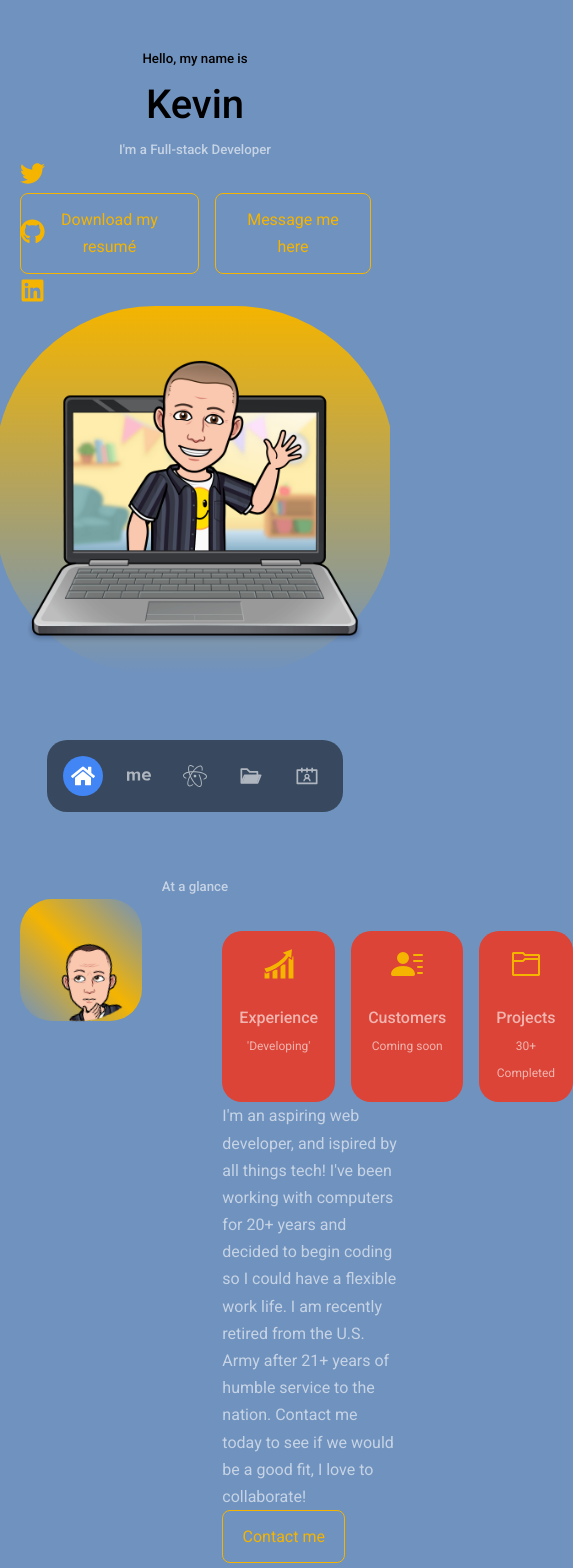
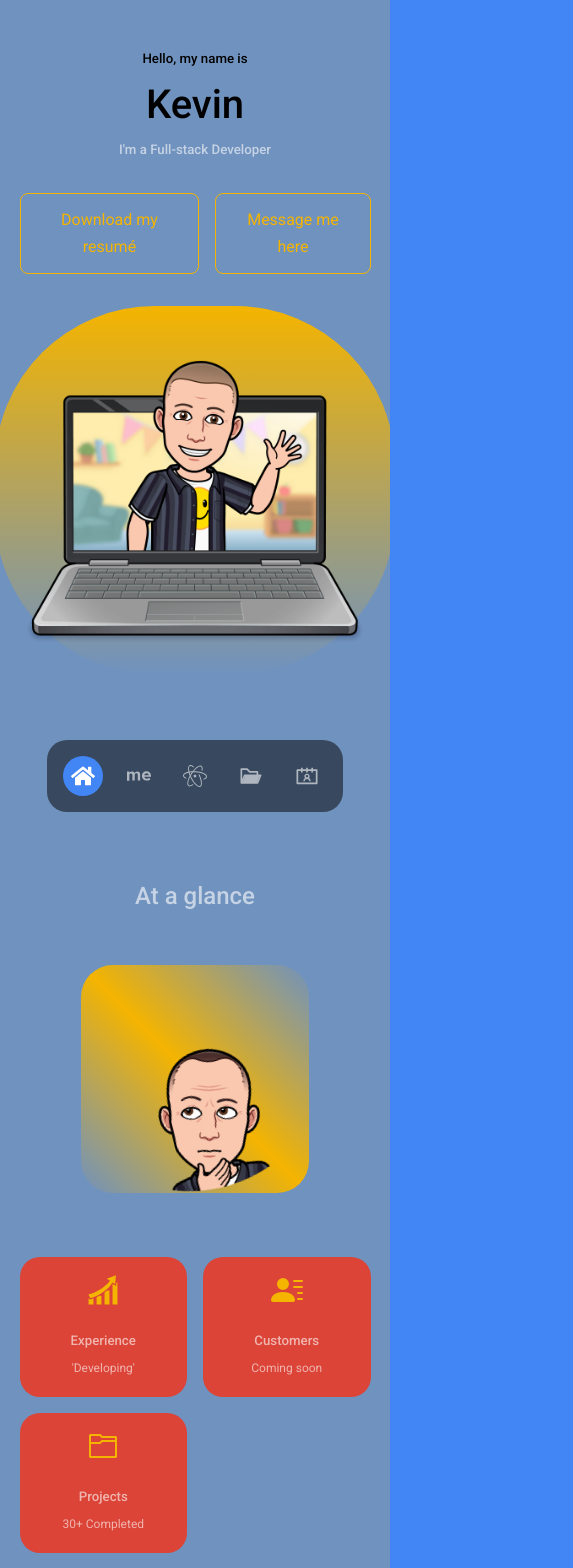
Before and after one commit to kevin-foreman/Personal-React-Portfolio, a React (Create React App) app: page / in a window 390 px wide. Shown: the top 1568 px of the page, 573 px wide, since content can reach past the window. Built offline with nearby package versions, Linux system fonts and the light colour scheme.

Commit message:
Added responsiveness to about section with media queries

```diff
--- a/src/components/about/About.jsx
+++ b/src/components/about/About.jsx
@@ -8,7 +8,7 @@
 const About = () => {
   return (
     <section id='about'>
-      <h5>At a glance</h5>
+      <h2>At a glance</h2>
       <div className='container about__container'>
         <div className="about__me">
         <div className="about__me-image">
--- a/src/components/about/about.css
+++ b/src/components/about/about.css
@@ -57,8 +57,8 @@
     margin-bottom: 1rem;
 }
 
-.about__card h5 {
-    font-size: 1rem;
+.about h5 {
+    font-size: 5rem;
 }
 
 .about__card small {
@@ -70,3 +70,37 @@
     margin: 2rem 0 2.5rem;
     color: var(--color-light)
 }
+
+/* ---------------------MEDIA QUERIES (tablets and such)---------------------- */
+@media screen and (max-width: 1024px) {
+    .about__container {
+        grid-template-columns: 1fr;
+        gap: 0;
+    }
+    .about__me {
+        width: 75%;
+        margin: 2rem auto 1rem;
+    }
+    .about__content p {
+        margin: 1rem 0 1.5rem;
+    }
+    }
+
+
+/* ---------------------MEDIA QUERIES (mobile phones and such)---------------------- */
+@media screen and (max-width: 600px) {
+    .about__me {
+        width: 65%;
+        margin: 0 auto 2rem;
+    }
+    .about__cards {
+        grid-template-columns: 1fr 1fr;
+        gap: 1rem;
+    }
+    .about__content {
+        text-align: center;
+    }
+    .about__content p {
+        margin: 1.5rem 0;
+    }
+    }
--- a/src/components/header/header.css
+++ b/src/components/header/header.css
@@ -59,5 +59,6 @@
 
     .social__links {
         bottom: 33rem;
+        display: none;
     }
 }
```
